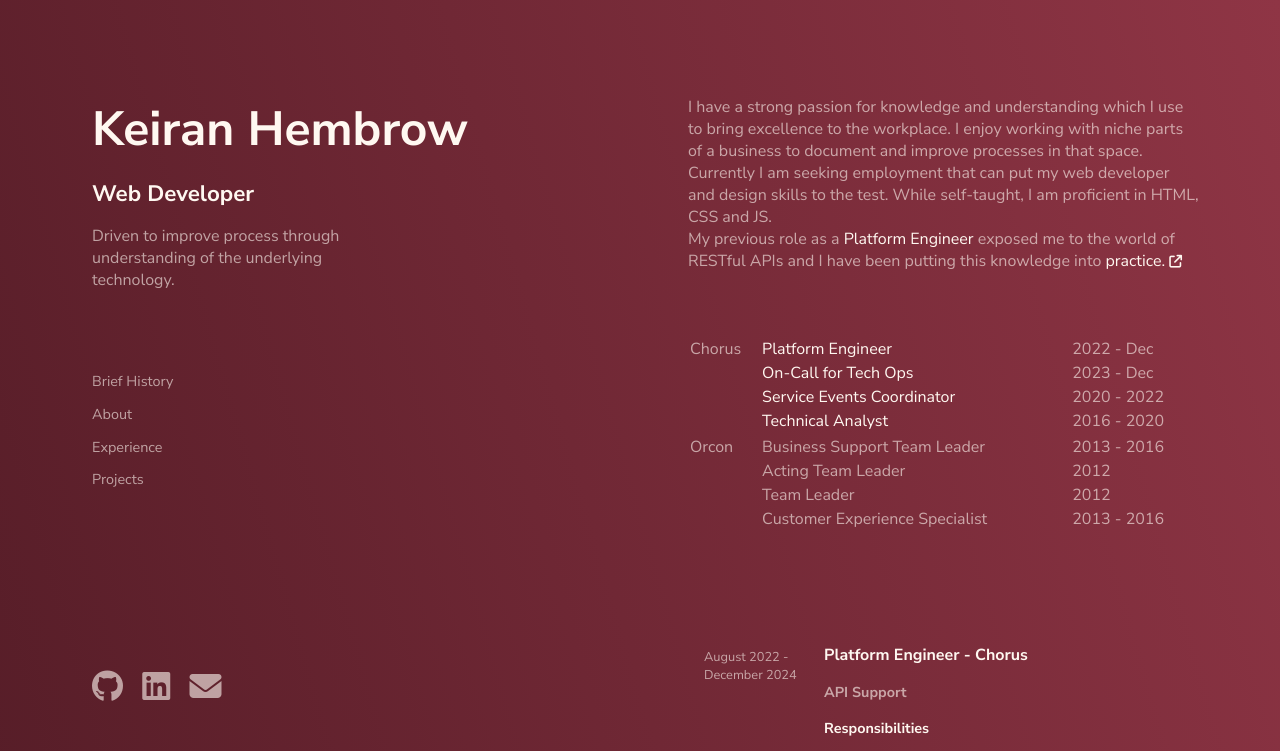
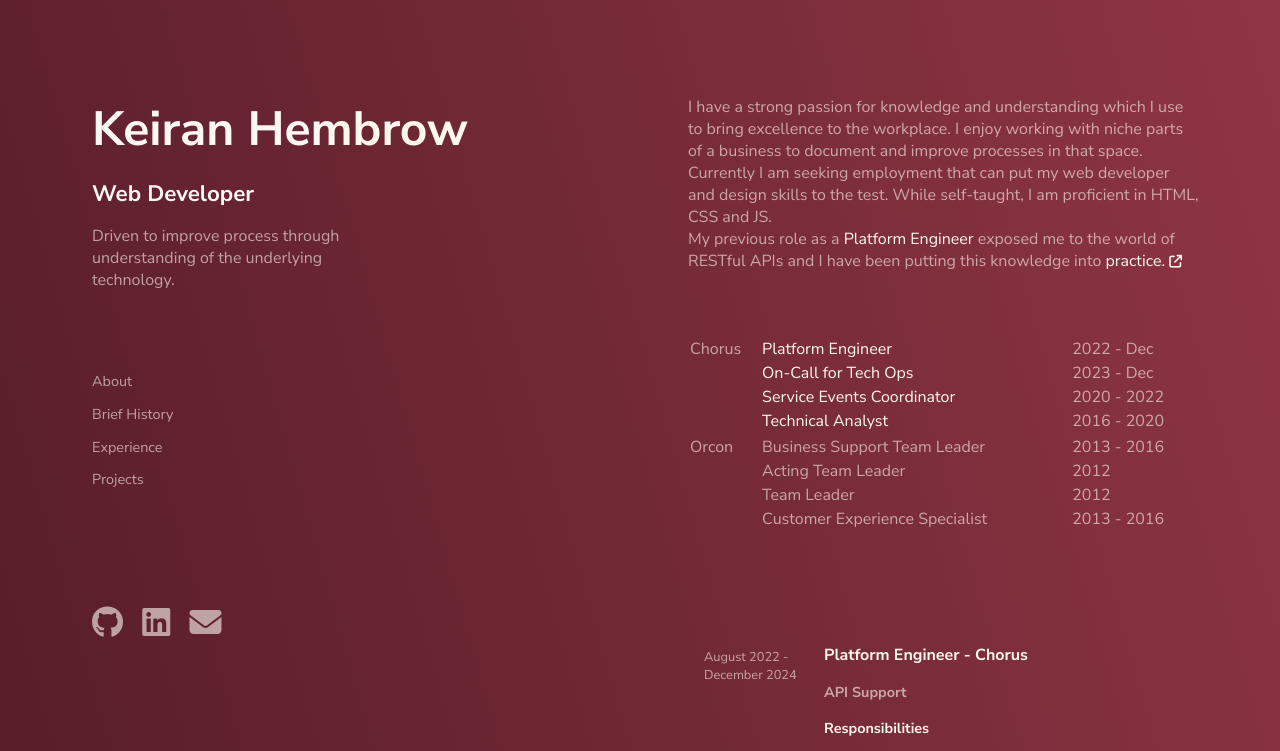
Before and after one commit to remeiil/Remeil_co_nz_Feb2025, a plain HTML site: page index.html in a window 1280 px wide. Shown: the top 751 px of the page. Drawn offline with Linux system fonts and the light colour scheme.

Commit message:
Bug Fix
Header was overlapping footer.
Improved Mobile sticky header visibility

```diff
--- a/index.html
+++ b/index.html
@@ -16,8 +16,8 @@
             <h3>Web Developer</h3>
             <p>Driven to improve process through understanding of the underlying technology.</p>
             <nav>
+                <a href="#about">About</a>
                 <a href="#summary">Brief History</a>
-                <a href="#about">About</a>
                 <a href="#experience">Experience</a>
                 <a href="#projects">Projects</a>
             </nav>
--- a/style.css
+++ b/style.css
@@ -14,7 +14,7 @@
     box-sizing: border-box;
     margin: 0;
     padding: 0;
-    font-family: 'Nunito Sans', sans-serif;
+    font-family: 'Nunito Sans';
 }
 
 html {
@@ -91,7 +91,7 @@ main {
     content: '';
     position: absolute;
     inset: 0;
-    opacity: 0.2;
+    opacity: 0.6;
 }
 .externalLink i{
     font-size: 0.8rem;
@@ -226,8 +226,7 @@ footer {
         position: sticky;
         top: 0;
         margin-left: auto;
-        height: 100vh;
-        padding-bottom: 6rem;
+        height: 80vh;
         max-width: 500px;
 
     }
```
